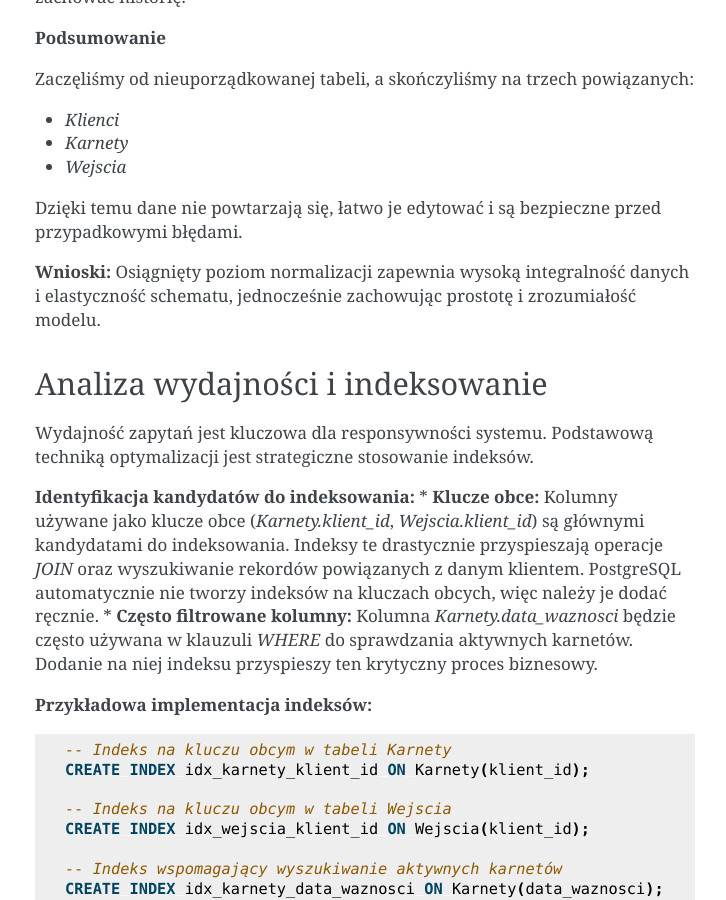
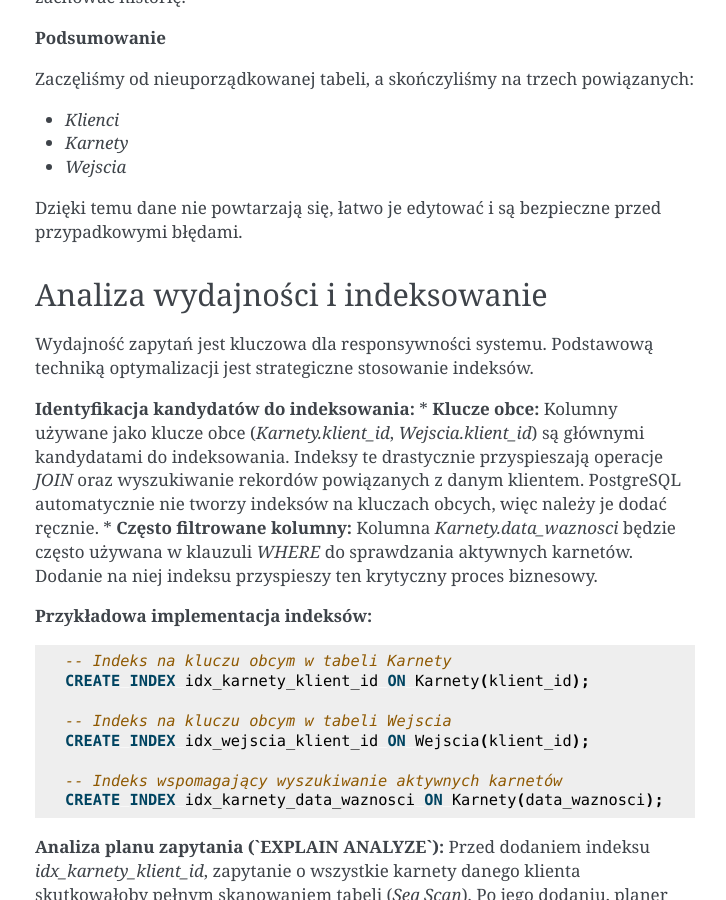
Before and after one commit to HoszeQ/karnety_silownia_sprawozdanie, a Sphinx documentation site: the page built from source/rozdzial4/rozdzial4.rst, in a window 1280 px wide and 900 px high, scrolled down 2414 px. Shown: the whole window, without its empty margins (385-1111 px from the left). Built offline with Sphinx 7.4.7, drawn with Linux system fonts in a browser that asks for light colours; pages that are not in the unit, such as notebooks, are missing from menus.

Commit message:
Udoskonalenie 1.0

```diff
--- a/source/rozdzial4/rozdzial4.rst
+++ b/source/rozdzial4/rozdzial4.rst
@@ -165,8 +165,6 @@ Zaczęliśmy od nieuporządkowanej tabeli, a skończyliśmy na trzech powiązany
 * `Wejscia`
 
 Dzięki temu dane nie powtarzają się, łatwo je edytować i są bezpieczne przed przypadkowymi błędami.
-
-**Wnioski:** Osiągnięty poziom normalizacji zapewnia wysoką integralność danych i elastyczność schematu, jednocześnie zachowując prostotę i zrozumiałość modelu.
 
 Analiza wydajności i indeksowanie
 ---------------------------------
```
